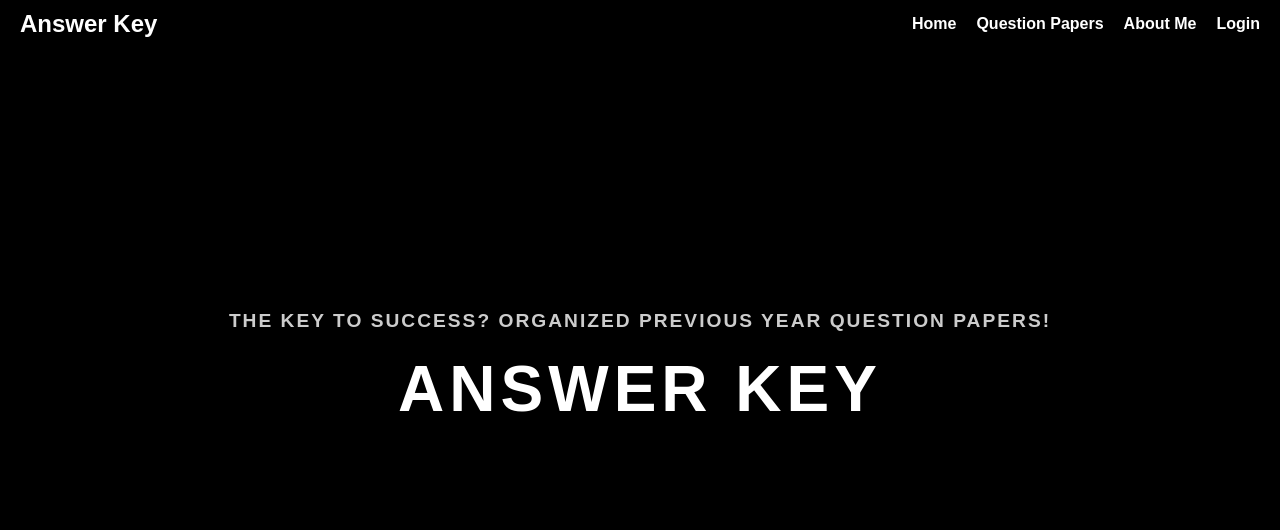
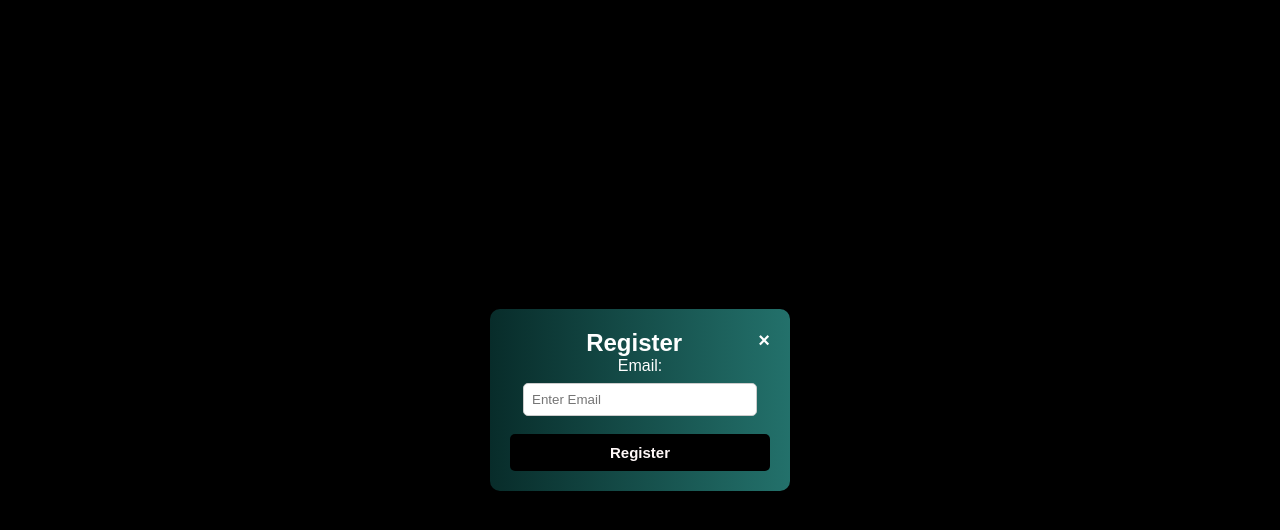
Before and after one commit to Rahi-padwal/answerkey, a React (Create React App) app: page / in a window 1280 px wide. Shown: the top 530 px of the page. Built offline with nearby package versions, Linux system fonts and the light colour scheme.

Commit message:
removed the login from header and tried to add the timer but failed

```diff
--- a/src/App.js
+++ b/src/App.js
@@ -2,23 +2,40 @@ import React, { useState, useEffect } from "react";
 import Home from "./components/Home";
 import QuestionPapers from "./components/QuestionPapers";
 import AboutMe from "./components/AboutMe";
-import LoginModal from "./components/login"; // Import LoginModal
+import LoginModal from "./components/login"; // ✅ Import LoginModal
 import "./App.css";
 
 function App() {
   const [isLoginOpen, setLoginOpen] = useState(false);
+  const [isLoggedIn, setIsLoggedIn] = useState(false);
 
+  // ✅ Auto-show login modal after 7 seconds (only if not logged in)
   useEffect(() => {
-    // Auto-show login modal after 5 seconds
     const timer = setTimeout(() => {
+      if (!isLoggedIn) {
         setLoginOpen(true);
-    }, 7000);
+      }
+    }, 1000);  // **7 seconds timer**
 
-    return () => clearTimeout(timer);
-  }, []);
+    return () => clearTimeout(timer); // Cleanup function
+  }, [isLoggedIn]); // ✅ Runs only if `isLoggedIn` changes
+
+  // ✅ Handle successful login
+  const handleLogin = () => {
+    setIsLoggedIn(true);
+    setLoginOpen(false);  // ✅ Close login modal
+  };
 
   return (
     <div>
+      {/* ✅ Show Login Modal if user is not logged in */}
+      {isLoginOpen && !isLoggedIn && (
+        <LoginModal isOpen={isLoginOpen} onLogin={handleLogin} onClose={() => setLoginOpen(false)} />
+      )}
+
+      {/* ✅ Show Website only if logged in */}
+      {!isLoginOpen && isLoggedIn && (
+        <>
           {/* Navigation Bar */}
           <nav className="navbar">
             <div className="navbar-left">
@@ -37,15 +54,9 @@ function App() {
                 <li>
                   <a href="#about-me" onClick={(e) => smoothScroll(e, "about-me")}>About Me</a>
                 </li>
-            <li>
-              <a href="login" onClick={() => setLoginOpen(true)}>Login</a>
-            </li>
               </ul>
             </div>
           </nav>
-
-      {/* Login Modal */}
-      <LoginModal isOpen={isLoginOpen} onClose={() => setLoginOpen(false)} />
 
           {/* Page Sections */}
           <section id="home">
@@ -57,13 +68,15 @@ function App() {
           <section id="about-me">
             <AboutMe />
           </section>
+        </>
+      )}
     </div>
   );
 }
 
-// Smooth Scrolling Function
+// ✅ Smooth Scrolling Function
 const smoothScroll = (event, targetId) => {
-  event.preventDefault(); // Prevent default jump
+  event.preventDefault();
   const section = document.getElementById(targetId);
   if (section) {
     section.scrollIntoView({ behavior: "smooth" });
--- a/src/components/login.css
+++ b/src/components/login.css
@@ -56,14 +56,3 @@
   .login-submit:hover {
     background: #0056b3;
   }
-
-  /* Sign Up Link */
-  .signup-link {
-    color: #ffffff;
-    text-decoration: none;
-    font-weight: bold;
-  }
-
-  .signup-link:hover {
-    text-decoration: underline;
-  }
--- a/src/components/login.js
+++ b/src/components/login.js
@@ -1,30 +1,26 @@
 import React, { useState } from "react";
 import "./login.css";
 
-const LoginModal = ({ isOpen, onClose }) => {
+const LoginModal = ({ isOpen, onLogin, onClose }) => {
   const [email, setEmail] = useState("");
   const [error, setError] = useState("");
 
-  if (!isOpen) return null;
+  if (!isOpen) return null; // Don't render if modal is closed
 
-  const handleSubmit = (event) => {
-    event.preventDefault();
-
-    // Validate Email Domain, only cumminscollege.in are allowed.
+  const handleSubmit = (e) => {
+    e.preventDefault();
     if (!email.endsWith("@cumminscollege.in")) {
-      setError("Only @cumminscollege.in emails are allowed.");
-      return; // Stop further execution
+      setError("Only Cummins college students are allowed.");
+      return;
     }
-
-    setError(""); // Clear error if validation passes
-    alert("Login successful!"); // You can replace this with actual login logic
+    onLogin(); // ✅ Calls login function in App.js
   };
 
   return (
     <div className="login-modal">
       <div className="login-box">
         <span className="close-btn" onClick={onClose}>&times;</span>
-        <h2>Log in</h2>
+        <h2>Register</h2>
 
         <form onSubmit={handleSubmit}>
           <p>Email:
@@ -40,12 +36,8 @@ const LoginModal = ({ isOpen, onClose }) => {
           {/*Display error message if validation fails */}
           {error && <p className="error-message">{error}</p>}
 
-          <button type="submit" className="login-submit">Login</button>
+          <button type="submit" className="login-submit">Register</button>
         </form>
-
-        <button className="signup-btn" onClick={(e) => e.preventDefault()}>
-          Sign up
-        </button>
       </div>
     </div>
   );
--- a/src/index.css
+++ b/src/index.css
@@ -26,7 +26,7 @@ section {
   min-height: 100vh; /* Ensure sections span full viewport height */
 }
 
-#home, #question-papers, #about-me, #login {
+#home, #question-papers, #about-me{
   background-color: #000000 !important; /* Force black for specific sections */
   text-align: center;
 }
```
Lines whose indentation alone changed are shown as unchanged.
